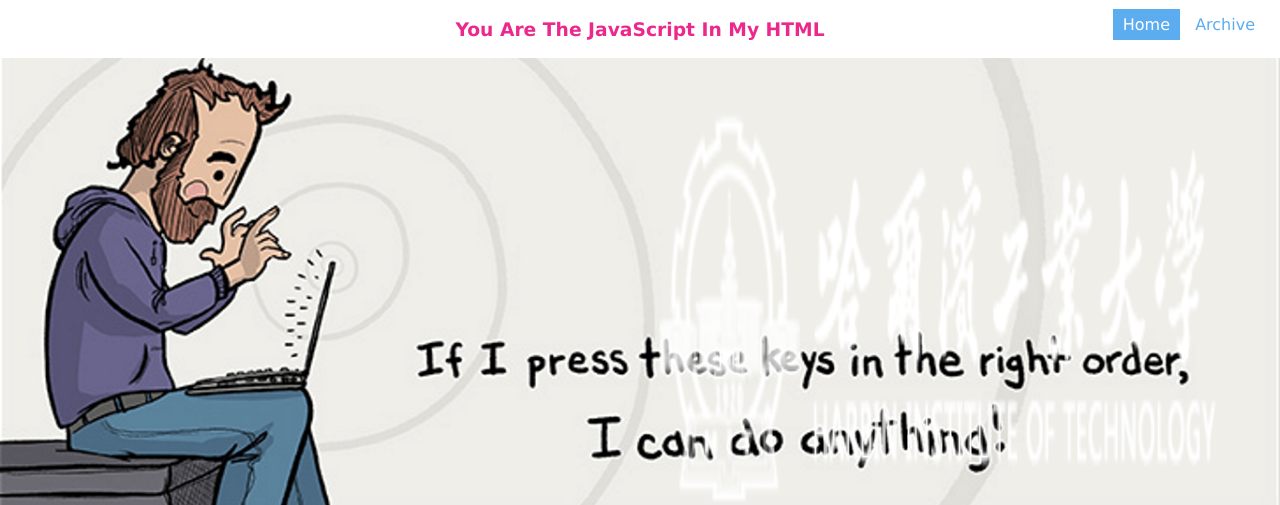
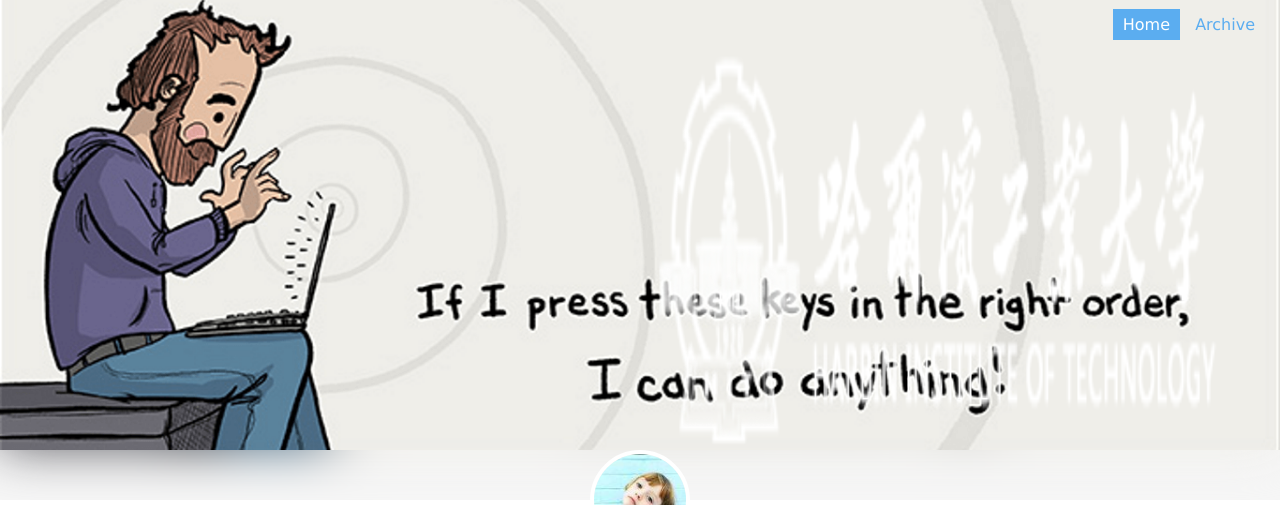
Before and after one commit to logincat/logincat.github.io, a plain HTML site: page index.html in a window 1280 px wide. Shown: the top 505 px of the page. Drawn offline with Linux system fonts and the light colour scheme.

Commit message:
Update index.html

```diff
--- a/index.html
+++ b/index.html
@@ -19,9 +19,9 @@
 </style>
 
 <body>
-  <div class="tmp">
+<!--   <div class="tmp">
 	<h3> You Are The JavaScript In My HTML </h3>
-  </div>
+  </div> -->
   <nav class="app-nav" >
 
 
```
